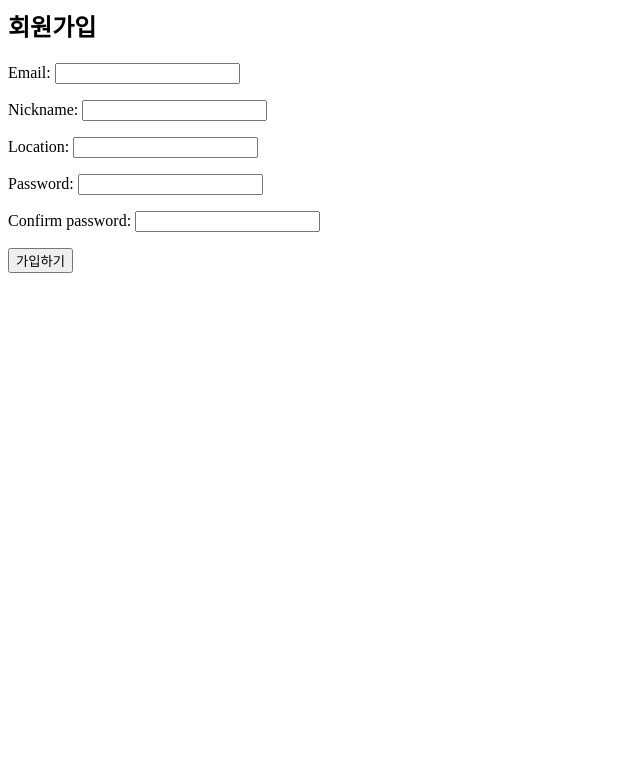
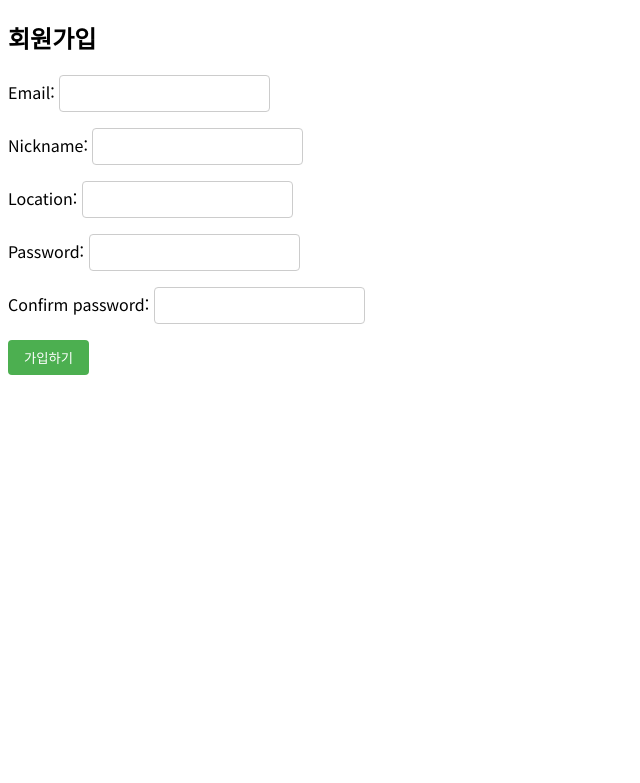
Before and after one commit to YHFTF/Givetime, a Django app: template account/templates/account/signup.html in a window 1280 px wide. Shown: the top 783 px of the page, without its empty margins (0-640 px from the left). Run offline with Django 5.2, Linux system fonts and the light colour scheme; the template is opened without the code that fills it: values that come from a table or form of the project are taken from there, others are empty; parts of the project's set-up code (start-up, migrations or seed data) failed here and were passed over.

Commit message:
UI 스타일 통일 및 프로필 링크 수정

```diff
--- a/account/templates/account/signup.html
+++ b/account/templates/account/signup.html
@@ -1,5 +1,17 @@
-<h2>회원가입</h2>
-<form method="post">
-  {% csrf_token %} {{ form.as_p }}
-  <button type="submit">가입하기</button>
-</form>
+{% load static %}
+<!DOCTYPE html>
+<html lang="ko">
+<head>
+  <meta charset="UTF-8">
+  <title>회원가입</title>
+  <link rel="stylesheet" href="{% static 'main/global.css' %}">
+</head>
+<body>
+  <h2>회원가입</h2>
+  <form method="post">
+    {% csrf_token %}
+    {{ form.as_p }}
+    <button type="submit">가입하기</button>
+  </form>
+</body>
+</html>
--- a/chat/templates/chat/list.html
+++ b/chat/templates/chat/list.html
@@ -5,6 +5,7 @@
     <meta charset="UTF-8">
     <title>채팅 목록</title>
     <link rel="stylesheet" href="{% static 'main/main.css' %}">
+    <link rel="stylesheet" href="{% static 'main/global.css' %}">
     <link rel="stylesheet" href="{% static 'chat/chat.css' %}">
 </head>
 <body>
--- a/chat/templates/chat/room.html
+++ b/chat/templates/chat/room.html
@@ -5,6 +5,7 @@
     <meta charset="utf-8">
     <title>{{ other_user.nickname }}님과의 채팅</title>
     <link rel="stylesheet" href="{% static 'main/main.css' %}">
+    <link rel="stylesheet" href="{% static 'main/global.css' %}">
     <link rel="stylesheet" href="{% static 'chat/chat.css' %}">
 </head>
 <body>
--- /dev/null
+++ b/main/static/main/global.css
@@ -0,0 +1,26 @@
+@import url('https://fonts.googleapis.com/css2?family=Noto+Sans+KR&display=swap');
+
+body, input, textarea, button, select {
+  font-family: 'Noto Sans KR', sans-serif;
+}
+
+input[type="text"], input[type="email"], input[type="password"], input[type="number"], textarea, select {
+  padding: 8px;
+  border: 1px solid #ccc;
+  border-radius: 4px;
+  box-sizing: border-box;
+}
+
+button {
+  display: inline-block;
+  padding: 8px 16px;
+  background-color: #4caf50;
+  color: #fff;
+  border: none;
+  border-radius: 4px;
+  cursor: pointer;
+}
+
+button:hover {
+  background-color: #45a049;
+}
--- a/main/static/main/main.css
+++ b/main/static/main/main.css
@@ -1,6 +1,6 @@
 body {
   margin: 0;
-  font-family: "Arial", sans-serif;
+  font-family: "Noto Sans KR", sans-serif;
   background-color: #f8f8f8;
 }
 header {
@@ -124,7 +124,7 @@ section {
   border-radius: 24px;
 
   box-shadow: 0 2px 8px rgba(0, 0, 0, 0.08);
-  font-family: Arial, sans-serif;
+  font-family: "Noto Sans KR", sans-serif;
   display: flex;
   flex-direction: column;
 }
--- a/main/templates/main/header.html
+++ b/main/templates/main/header.html
@@ -4,6 +4,7 @@
   <head>
     <meta name="csrf-token" content="{{ csrf_token }}" />
     <meta name="logout-url" content="{% url 'account:logout' %}" />
+    <link rel="stylesheet" href="{% static 'main/global.css' %}">
     <style>
       header {
         display: flex;
--- a/main/templates/main/main.html
+++ b/main/templates/main/main.html
@@ -6,6 +6,7 @@
     <meta name="viewport" content="width=device-width, initial-scale=1.0" />
     <title>GiveTime - 재능 기부 플랫폼</title>
     <link rel="stylesheet" href="{% static 'main/main.css' %}" />
+    <link rel="stylesheet" href="{% static 'main/global.css' %}" />
     <script src="{% static 'main/sakura.js' %}"></script>
   </head>
   <body>
--- a/mypage/templates/mypage/edit_profile.html
+++ b/mypage/templates/mypage/edit_profile.html
@@ -5,6 +5,7 @@
     <meta charset="UTF-8">
     <title>프로필 수정 | Give Time</title>
     <link rel="stylesheet" href="{% static 'mypage/mypage.css' %}">
+    <link rel="stylesheet" href="{% static 'main/global.css' %}">
 </head>
 <body>
 
--- a/mypage/templates/mypage/mypage.html
+++ b/mypage/templates/mypage/mypage.html
@@ -5,6 +5,7 @@
     <meta charset="UTF-8" />
     <title>마이페이지 | Give Time</title>
     <link rel="stylesheet" href="{% static 'mypage/mypage.css' %}" />
+    <link rel="stylesheet" href="{% static 'main/global.css' %}" />
   </head>
   <body data-rank-level="{{ rank_level }}">
     <div id="petal-container"></div>
--- a/notifications/templates/notifications/list.html
+++ b/notifications/templates/notifications/list.html
@@ -5,6 +5,7 @@
   <meta charset="UTF-8">
   <title>알림</title>
   <link rel="stylesheet" href="{% static 'posts/board.css' %}">
+  <link rel="stylesheet" href="{% static 'main/global.css' %}">
 </head>
 <body>
   <div id="header">{% include 'main/header.html' %}</div>
--- a/posts/static/posts/board.css
+++ b/posts/static/posts/board.css
@@ -1,6 +1,6 @@
 body {
   margin: 0;
-  font-family: "Arial", sans-serif;
+  font-family: "Noto Sans KR", sans-serif;
   background-color: #f5f7fa; /* 부드러운 배경색 */
 }
 
--- a/posts/static/posts/form.css
+++ b/posts/static/posts/form.css
@@ -1,5 +1,5 @@
 body {
-  font-family: "Arial", sans-serif;
+  font-family: "Noto Sans KR", sans-serif;
   background-color: #f9f9f9;
   margin: 0;
   padding: 0;
--- a/posts/templates/posts/complete_modal.html
+++ b/posts/templates/posts/complete_modal.html
@@ -5,6 +5,7 @@
   <meta charset="UTF-8">
   <title>참여 완료</title>
   <link rel="stylesheet" href="{% static 'posts/detail.css' %}">
+  <link rel="stylesheet" href="{% static 'main/global.css' %}">
 </head>
 <body>
   <div class="content-wrapper">
--- a/posts/templates/posts/post_form.html
+++ b/posts/templates/posts/post_form.html
@@ -5,6 +5,7 @@
     <meta charset="UTF-8" />
     <title>{{ post_type|title }} 게시글 작성</title>
     <link rel="stylesheet" href="{% static 'posts/form.css' %}" />
+    <link rel="stylesheet" href="{% static 'main/global.css' %}" />
   </head>
   <body>
     <div id="header">{% include 'main/header.html' %}</div>
```
Also changed, not shown: account/templates/account/login.html (+11 -1 lines), posts/templates/posts/post_detail.html (+7 -6 lines), posts/templates/posts/post_list.html (+7 -6 lines).
